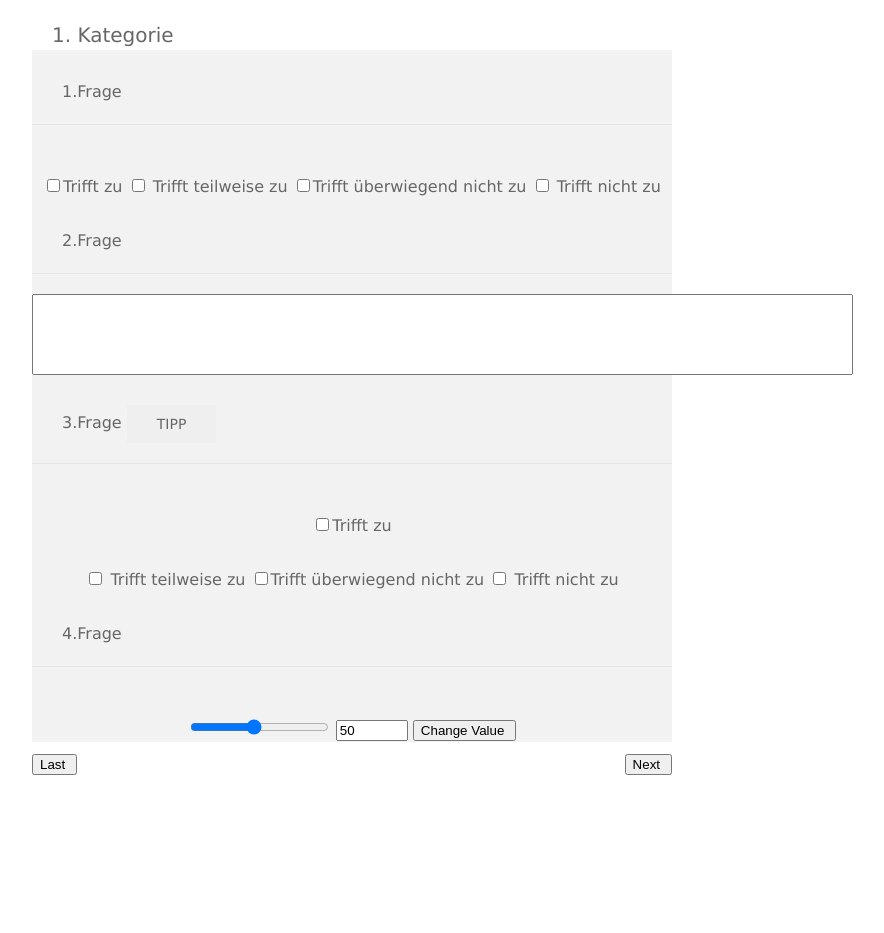
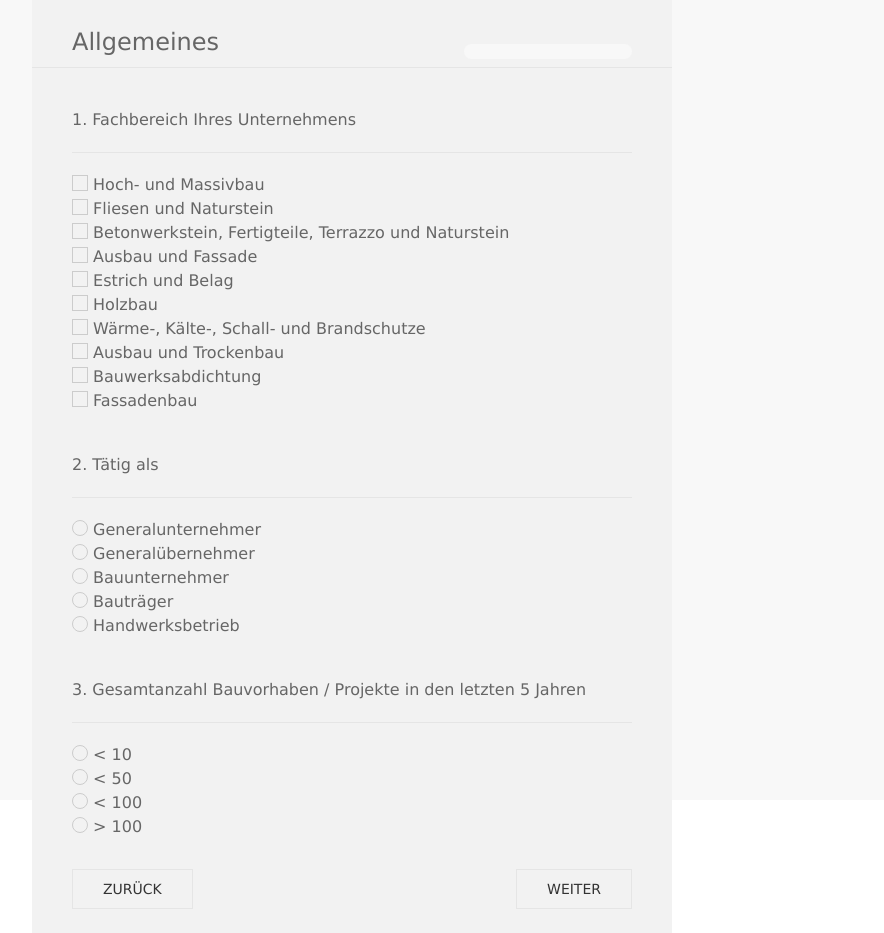
Before and after one commit to WebEngineering18/Front-End, a plain HTML site: page Fragebogen.html in a window 1280 px wide. Shown: the whole page, without its empty margins (288-1172 px from the left). Before the commit the page ends 800 px from the top, so only its background shows below. Drawn offline with nearby package versions, Linux system fonts and the light colour scheme.

Commit message:
Startseite und erste Fragen

```diff
--- a/Fragebogen.html
+++ b/Fragebogen.html
@@ -6,7 +6,7 @@ and open the template in the editor.
 -->
 <html>
     <head>
-        <title>TODO supply a title</title>
+        <title>Allgemeines</title>
         <meta charset="UTF-8">
         <meta name="viewport" content="width=device-width, initial-scale=1.0">
         <link rel="stylesheet" href="https://cdnjs.cloudflare.com/ajax/libs/uikit/3.0.0-rc.20/css/uikit.min.css" />
@@ -14,103 +14,92 @@ and open the template in the editor.
         <script src="https://cdnjs.cloudflare.com/ajax/libs/uikit/3.0.0-rc.20/js/uikit-icons.min.js"></script>
 
         <style>
-            body {
+            html, body {
                 font-family: verdana;
+                margin: 0;
+                height: 100%;
             }
             .overall {
                 width: 50%;
                 margin: 0 auto;
                 background-color: #f2f2f2;
+                overflow: auto;
             }
-            .kategorie {
-                font-size: 20px;
-                padding-left: 20px;
-                padding-top: 20px;
-                background-color: white;
-            }
-            .question {
-                padding-left: 30px;
-                padding-top: 30px;
-
-            }
-            .checkbox {
-                padding-top: 30px;
-                text-align:center;
-            }
-            input {
-                padding-right: 10px;
-            }
-            textarea {
-                display: block;
-                margin: 0 auto;
-                resize: none;
-            }
-
 
         </style>
     </head>
-    <body>
+    <body class="uk-background-muted">
 
-        <div class="overall">
-            <div class="kategorie">1. Kategorie</div>
-
-            <div class="question">
-                1.Frage
+        <div class="overall"><br>
+            <div class="uk-container uk-heading-divider">
+                <span class="uk-text-large">Allgemeines</span>
+                <progress class="uk-progress" value="0" max="20" style="width: 30%; float:right"></progress>
             </div>
-            <hr>
-            <div class="checkbox">
-                <input type="checkbox">Trifft zu
-                <input type="checkbox"> Trifft teilweise zu
-                <input type="checkbox">Trifft überwiegend nicht zu
-                <input type="checkbox"> Trifft nicht zu
-            </div>
-            <div class="question">
-                2.Frage
+            <div class="uk-container">
+                <div class="uk-padding uk-padding-remove-left uk-padding-remove-bottom">
+                    1. Fachbereich Ihres Unternehmens
                 </div><hr>
-            <div class="textbox">
-                <textarea rows="5" cols="100" maxlength="120"></textarea>
+                <div>
+                    <label><input class="uk-checkbox" type="checkbox"> Hoch- und Massivbau<br></label>
+                    <label><input class="uk-checkbox" type="checkbox"> Fliesen und Naturstein<br></label>
+                    <label><input class="uk-checkbox" type="checkbox"> Betonwerkstein, Fertigteile, Terrazzo und Naturstein<br></label>
+                    <label><input class="uk-checkbox" type="checkbox"> Ausbau und Fassade<br></label>
+                    <label><input class="uk-checkbox" type="checkbox"> Estrich und Belag<br></label>
+                    <label><input class="uk-checkbox" type="checkbox"> Holzbau<br></label>
+                    <label><input class="uk-checkbox" type="checkbox"> Wärme-, Kälte-, Schall- und Brandschutze<br></label>
+                    <label><input class="uk-checkbox" type="checkbox"> Ausbau und Trockenbau<br></label>
+                    <label><input class="uk-checkbox" type="checkbox"> Bauwerksabdichtung<br></label>
+                    <label><input class="uk-checkbox" type="checkbox"> Fassadenbau<br></label>
                 </div>
 
-            <div class="question">
-                3.Frage
-                <button class="uk-button" data-uk-tooltip title="Sie sollen das machen was hier steht.">Tipp</button>
+            </div>
+            <div class="uk-container">
+                <div class="uk-padding uk-padding-remove-left uk-padding-remove-bottom">
+                    2. Tätig als
                 </div><hr>
-            <div class ="checkbox">
-                <input type="checkbox" id="check" onclick="myFunction()">Trifft zu
+                <div>
+                    <label><input class="uk-radio" type="radio" name="radio"> Generalunternehmer<br></label>
+                    <label><input class="uk-radio" type="radio" name="radio"> Generalübernehmer<br></label>
+                    <label><input class="uk-radio" type="radio" name="radio"> Bauunternehmer<br></label>
+                    <label><input class="uk-radio" type="radio" name="radio"> Bauträger<br></label>
+                    <label><input class="uk-radio" type="radio" name="radio"> Handwerksbetrieb</label>
+
+                </div>
+            </div>
+            <div class="uk-container">
+                <div class="uk-padding uk-padding-remove-left uk-padding-remove-bottom">
+                    3. Gesamtanzahl Bauvorhaben / Projekte in den letzten 5 Jahren
+                </div><hr>
+                <div>
+                    <label><input class="uk-radio" type="radio" name="radio2"> < 10<br></label>
+                    <label><input class="uk-radio" type="radio" name="radio2"> < 50<br></label>
+                    <label><input class="uk-radio" type="radio" name="radio2"> < 100<br></label>
+                    <label><input class="uk-radio" type="radio" name="radio2"> > 100</label>
+
+                </div>
             </div>
 
-            <div class="checkbox" id="special" style="display:none">
-                <input type="checkbox"> Trifft teilweise zu
-                <input type="checkbox">Trifft überwiegend nicht zu
-                <input type="checkbox"> Trifft nicht zu
-            </div>
-            <div class="checkbox">
-                <input type="checkbox"> Trifft teilweise zu
-                <input type="checkbox">Trifft überwiegend nicht zu
-                <input type="checkbox"> Trifft nicht zu
-            </div>
-            <div class="question">
-                4.Frage
-            </div>
-            <hr>
-            <div class="checkbox">
+            <!--   <div class="checkbox">
                    <input type="range" min="1" max="100" value="50" id="mySlider" onchange="updateTextInput(this.value)">
                    <input type="number" min="1" max="100" value="50" id="myNumber">
                    <input type="button" value="Change Value" onclick="myFunction2()">
-            </div>
-
+               </div> -->
+            <div class="uk-container uk-margin-top">
                 <span style="float:right;padding-top: 10px">
-                   <input type="button" value="Next" id="1">
+                    <a class="uk-button uk-button-default" href="#">Weiter</a>
                 </span>
 
                 <span style="float:left;padding-top: 10px;">
-                   <input type="button" value="Last" id="2">
+                    <a class="uk-button uk-button-default" href="start.html">Zurück</a>
                 </span>
+            </div><br>
+        </div>
 
 
 
 
-            <script>
+
+    <!--    <script>
             function myFunction() {
                 if (document.getElementById("check").checked) {
                     document.getElementById("special").style.display = "block";
@@ -123,8 +112,8 @@ and open the template in the editor.
                 document.getElementById("mySlider").value = x;
             }
             function updateTextInput(val) {
-                    document.getElementById("myNumber").value=val;
+                document.getElementById("myNumber").value = val;
             }
-            </script>
+        </script> -->
     </body>
 </html>
```
Also changed, not shown: start.html (added, +39 -0 lines). Lines whose indentation alone changed are shown as unchanged.
